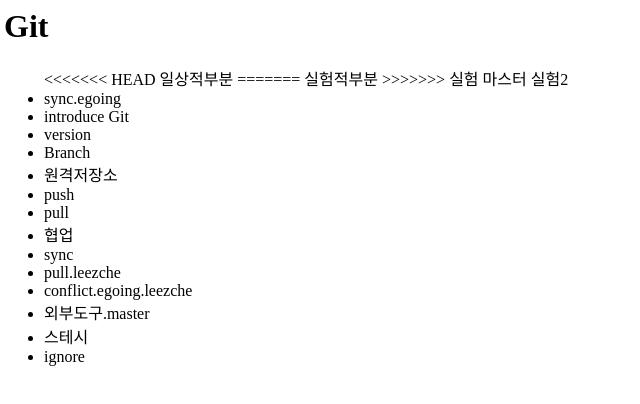
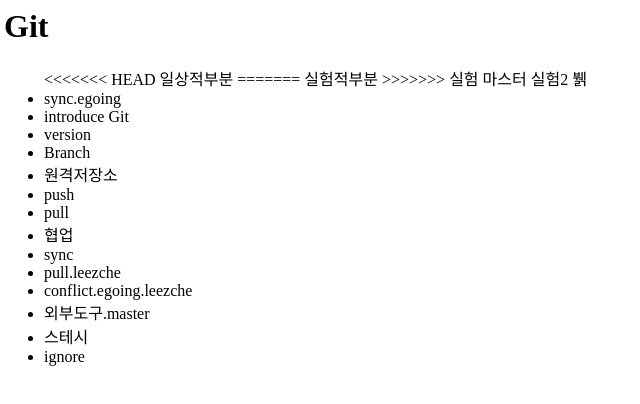
Before and after one commit to uderrick/GSH, a plain HTML site: page index.html in a window 1280 px wide. Shown: the full height of the page, 4-644 px from the left. Drawn offline with Linux system fonts and the light colour scheme.

Commit message:
뷁추가

```diff
--- a/index.html
+++ b/index.html
@@ -17,7 +17,7 @@
             마스터
 
             실험2
-
+            뷁
             <li>sync.egoing</li>
             <li>introduce Git</li>
             <li>version</li>
```
